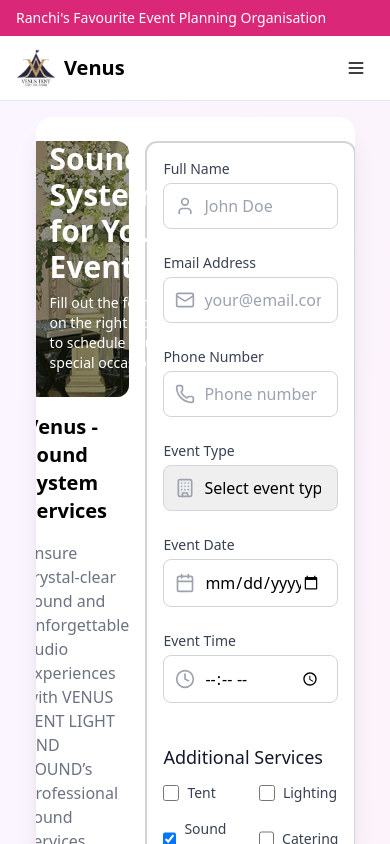
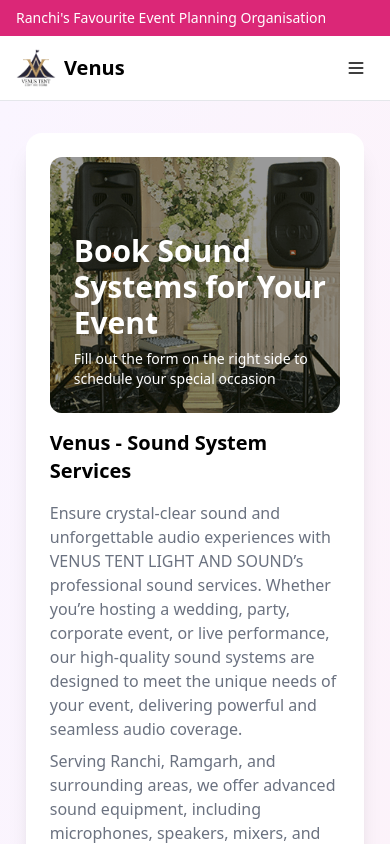
Before and after one commit to swaparup36/venus-tent, a Next.js app: page /sounds in a window 390 px wide. Shown: the top 844 px of the page. Built offline with nearby package versions, Linux system fonts and the light colour scheme.

Commit message:
responsiveness added

```diff
--- a/app/sounds/page.tsx
+++ b/app/sounds/page.tsx
@@ -86,11 +86,11 @@ function Sounds() {
         <FailModal isOpen={isSubmissionFailed} onClose={() => setIsSubmissionFailed(false)} />
 
         <div className="min-h-screen bg-gradient-to-br from-purple-50 to-pink-50">
-            <div className="w-[90%] mx-auto p-4">
-                <div className="bg-white rounded-2xl shadow-xl overflow-hidden p-6 w-full">
-                    <div className='flex justify-center items-start h-full'>
+            <div className="w-[95%] md:w-[90%] mx-auto p-4">
+                <div className="bg-white rounded-2xl shadow-xl overflow-hidden p-6 w-full my-4">
+                    <div className='flex md:flex-row flex-col justify-center items-start h-full'>
                         {/* Header Image */}
-                        <div className='flex flex-col justify-start items-start w-[65%] rounded-xl'>
+                        <div className='flex flex-col justify-start items-start w-full md:w-[65%] rounded-xl'>
                             <div className="h-64 w-full relative rounded-xl">
                                 <Image
                                     src="/images/forms/sound-hero.jpg"
@@ -115,7 +115,7 @@ function Sounds() {
                         </div>
 
                         {/* Booking Form */}
-                        <form onSubmit={handleSubmit} className="p-4 border-2 border-gray-300 ml-4 mr-2 h-full rounded-xl">
+                        <form onSubmit={handleSubmit} className="p-4 border-2 border-gray-300 md:ml-4 md:mr-2 h-full rounded-xl">
                             <div className="grid grid-cols-1 md:grid-cols-2 gap-6 h-full">
                             {/* Name */}
                             <div className="relative">
```
